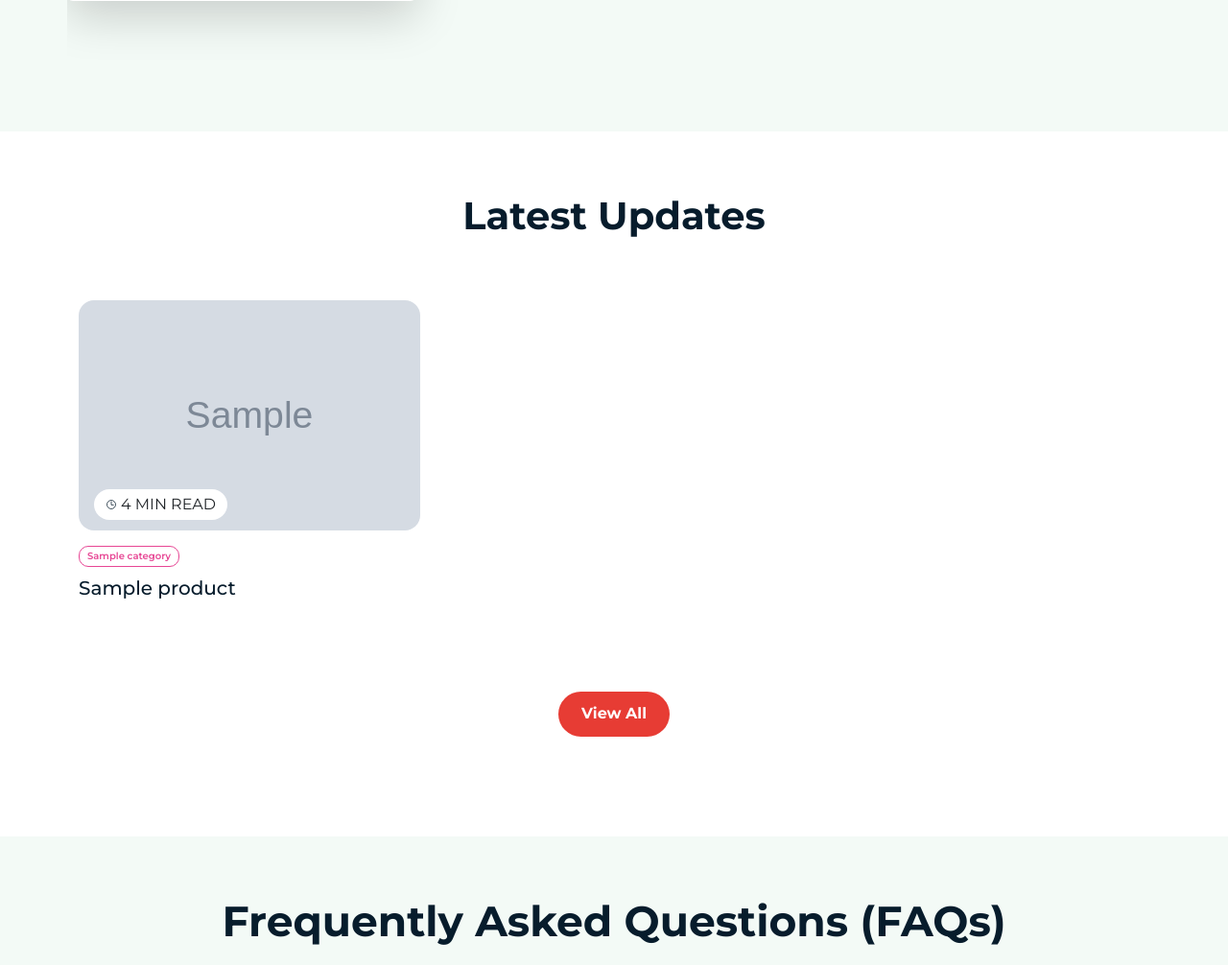
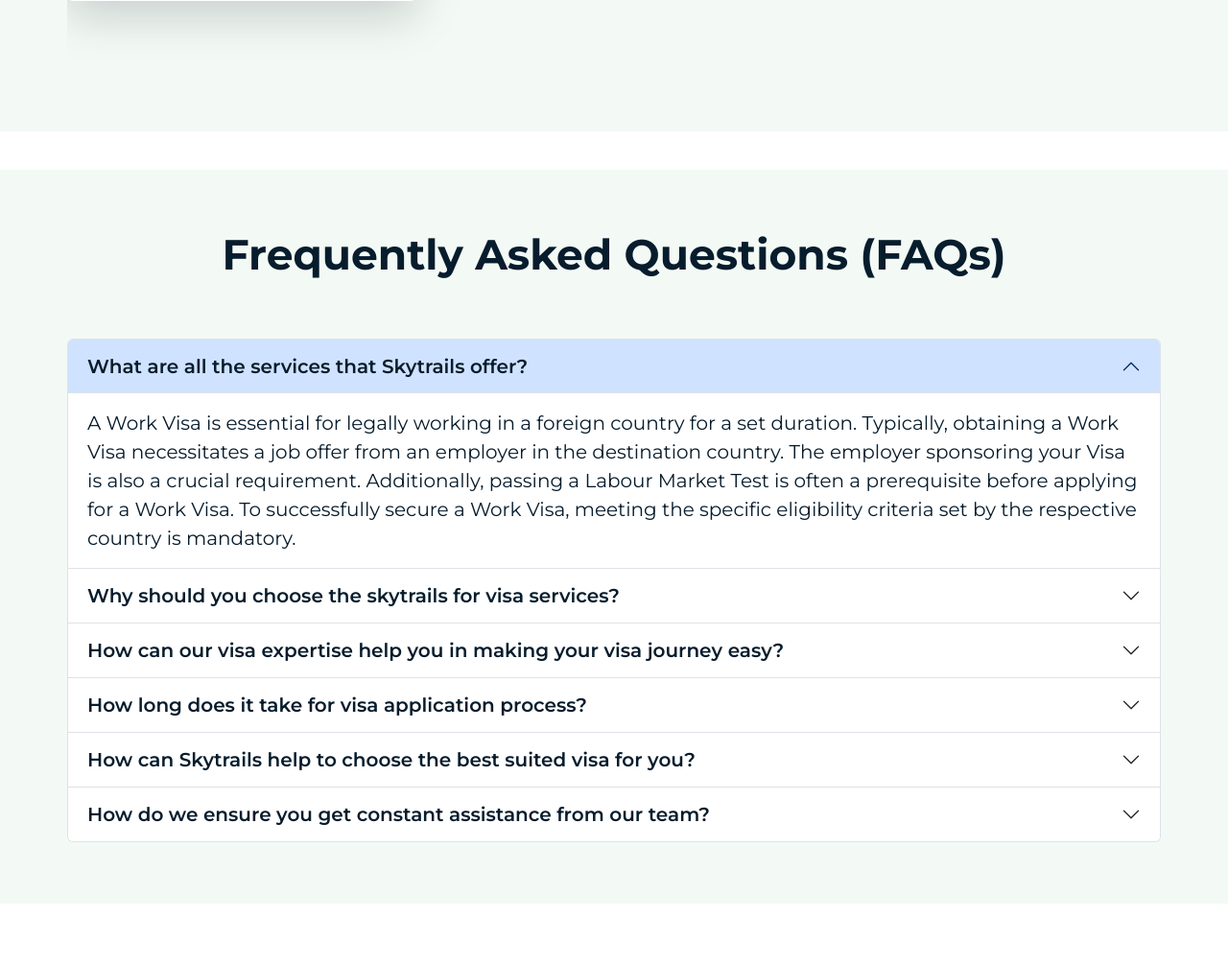
Before and after one commit to skytrails-production/VISA_Production, a Django app: template templates/VisaPage/home.html in a window 1280 px wide. Shown: the part 2396-3402 px from the top of the page at 96% size. Run offline with Django 3.2, Linux system fonts and the light colour scheme; the template is opened without the code that fills it: most values are stand-ins (such as "Sample title", 1, 10 or a date in 2020); grey boxes marked "Sample" are stand-in pictures; some libraries are stand-ins or nearby versions.

Commit message:
hide latest updates

```diff
--- a/templates/VisaPage/home.html
+++ b/templates/VisaPage/home.html
@@ -12,6 +12,7 @@
    .carousel-indicators {
       display: none;
    }
+
 </style>
 
 <div class="mainbody-content">
@@ -357,6 +358,8 @@
 
 
 <!-- //////////////////////////////Latest Update////////////////////////////////// -->
+
+{% comment %}
 <div class="latestupdate container">
    <div class="latest-updateheading">Latest Updates</div>
    <div class="container">
@@ -395,9 +398,16 @@
 
    </div>
    <div class="latest-updateheading"><button class="latest-option-button">View All</button></div>
-   {% comment %} <button class="latest-option-button">View All</button> {% endcomment %}
+
  </div>
-<!-- ///////////////////////////////////faq////////////////////////////////////// -->
+ {% endcomment %}
+
+
+
+
+
+
+ <!-- ///////////////////////////////////faq////////////////////////////////////// -->
 <div class="faqcontainer1">
    <div class="faqcontainer container">
       <div class="faq-content">Frequently Asked Questions (FAQs)</div>
```
